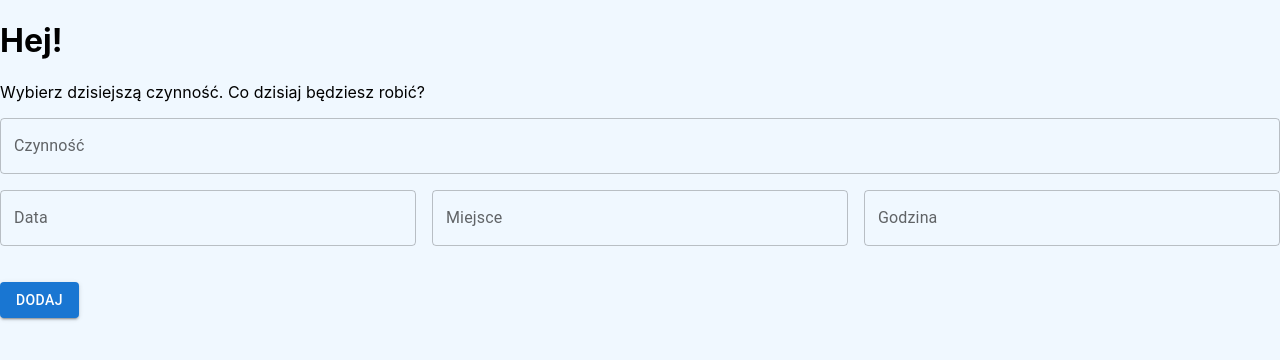
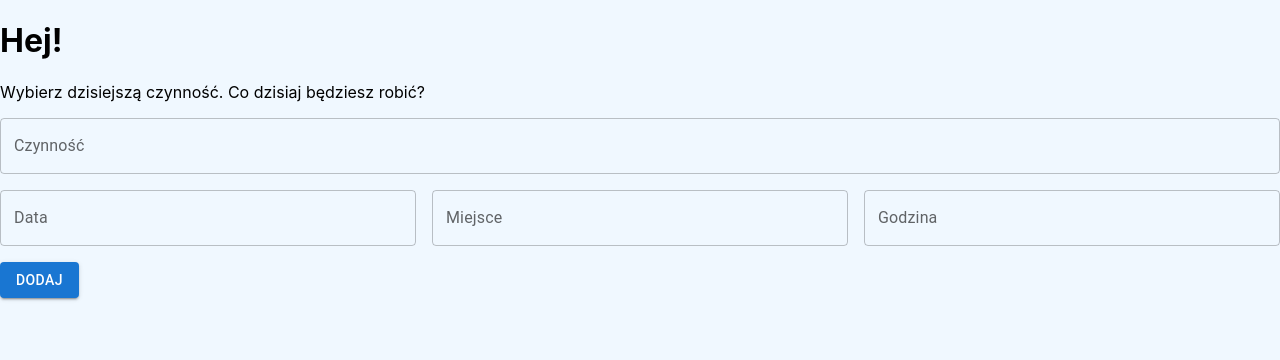
Before and after one commit to Outseen21/strona, a React (Create React App) app: page / in a window 1280 px wide. Shown: the top 360 px of the page. Built offline with nearby package versions, Linux system fonts and the light colour scheme.

Commit message:
Update App.jsx

```diff
--- a/src/App.jsx
+++ b/src/App.jsx
@@ -103,7 +103,7 @@ function App() {
           <Button
             variant="contained"
             onClick={editIndex === -1 ? addActivity : saveEdit}
-            style={{ marginTop: '20px' }}
+            className="addButton"
           >
             {editIndex === -1 ? 'Dodaj' : 'Zapisz'}
           </Button>
```
